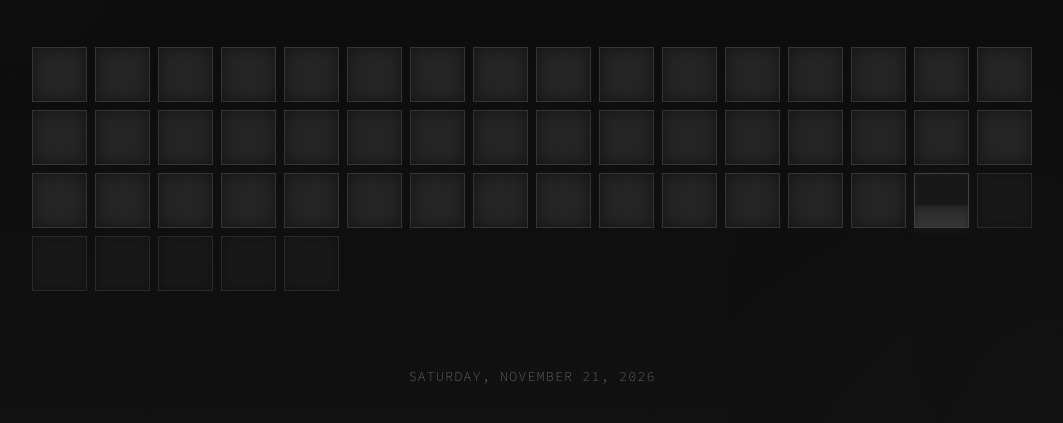
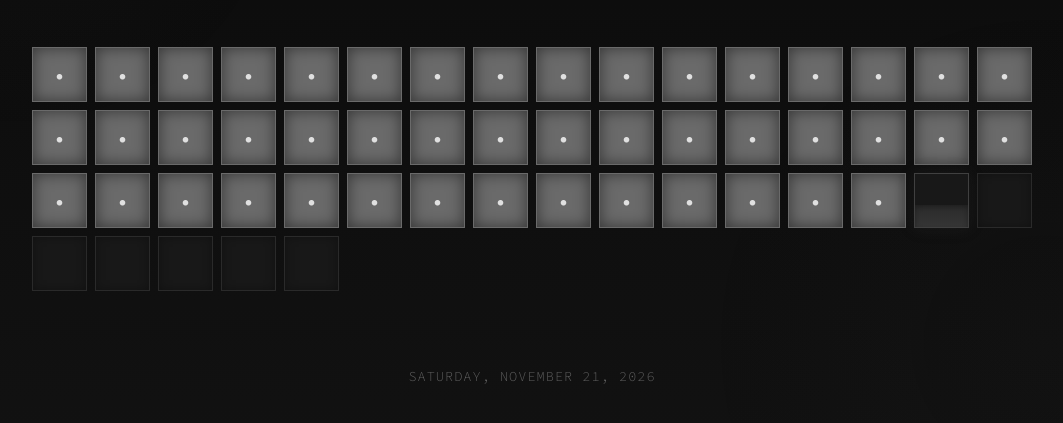
Before and after one commit to ashik-maybe/year-progress, a website built with Vite: page index.html in a window 1280 px wide. Shown: the part 297-720 px from the top of the page, without its empty margins (108-1171 px from the left). Built offline with nearby package versions, Linux system fonts and the light colour scheme.

Commit message:
fix: mark completed weeks visibly
Filled boxes now show a centered dot. The fill color rises to #6a6a6a. The mark gives 3.28:1 against unfilled boxes.

```diff
--- a/src/style.css
+++ b/src/style.css
@@ -128,9 +128,20 @@ h1::after {
 }
 
 .progress-box.filled {
-    background-color: #252525;
-    border-color: #353535;
+    background-color: #6a6a6a;
+    border-color: #6a6a6a;
     box-shadow: inset 0 0 15px rgba(0, 0, 0, 0.5);
+}
+
+.progress-box.filled::before {
+    content: '•';
+    position: absolute;
+    top: 50%;
+    left: 50%;
+    transform: translate(-50%, -50%);
+    color: #e0e0e0;
+    font-size: clamp(12px, 2vw, 20px);
+    line-height: 1;
 }
 
 .progress-box.partial {
```
